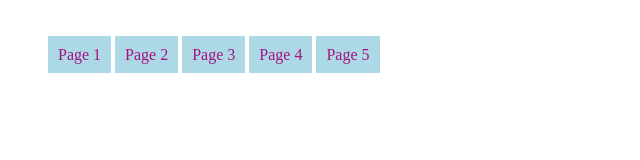
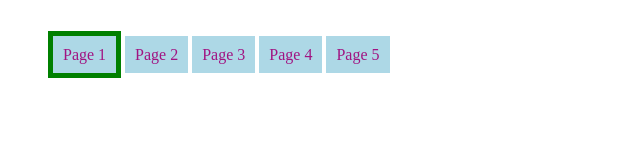
Before and after one commit to TrainingCenterFreshcode/html-css-project, a plain HTML site: page index.html in a window 1280 px wide. Both pictures are taken after a click on the link "Page 1". Shown: the whole page, without its empty margins (0-640 px from the left). Drawn offline with Linux system fonts and the light colour scheme.

Commit message:
:focus pseudoclass

```diff
--- a/style.css
+++ b/style.css
@@ -23,3 +23,7 @@ inline-block:
   background-color: dodgerblue;
   color: bisque;
 }
+
+.page-link:focus {
+  border: 5px solid green;
+}
```
